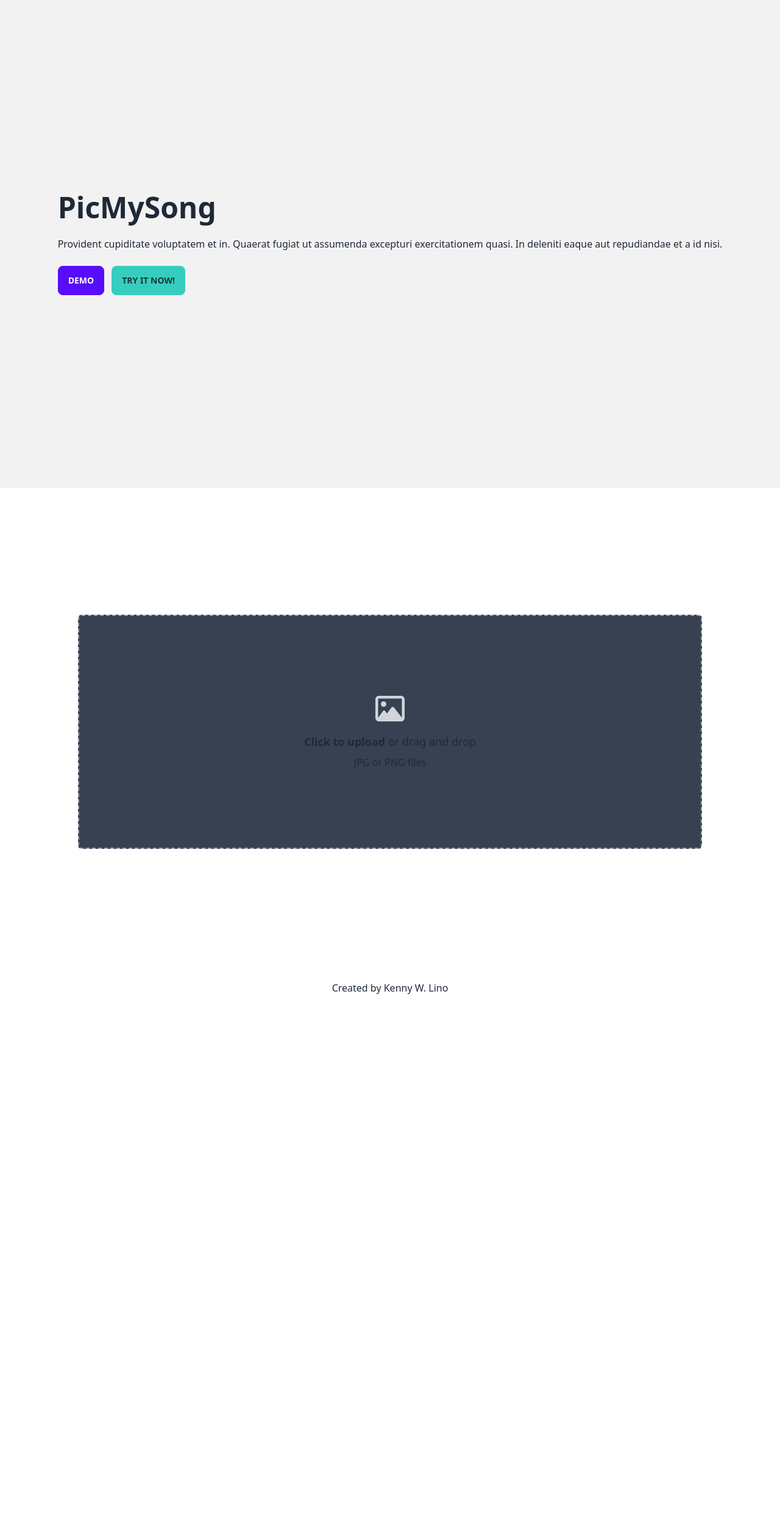
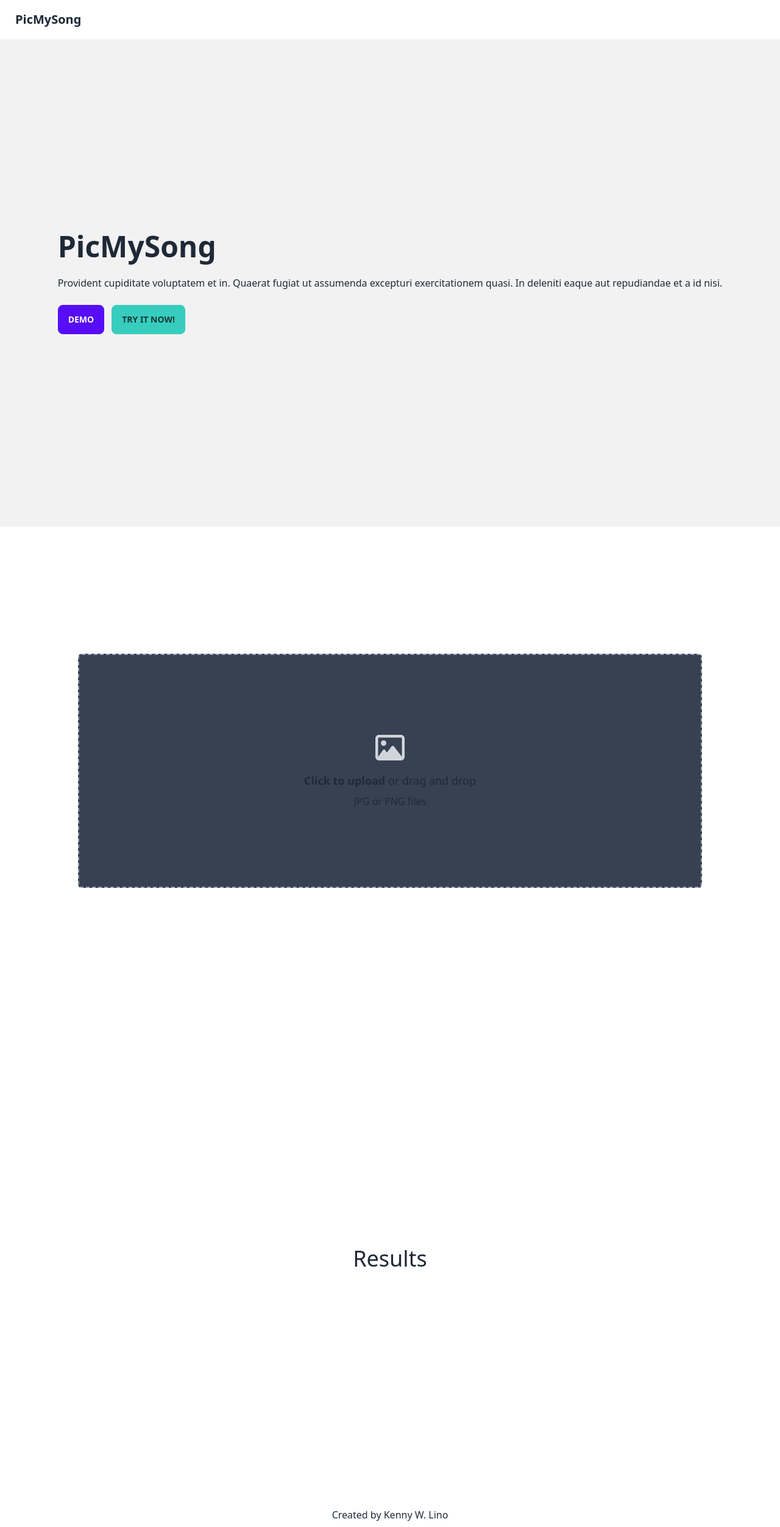
Before and after one commit to kennywlino/pic-my-song-client, a React (Vite) app: page / in a window 1280 px wide. Shown: the whole page at 61% size. Before the commit the page ends 1640 px from the top, so only its background shows below. Built offline with nearby package versions, Linux system fonts and the light colour scheme.

Commit message:
Mocked Header and Results components.

```diff
--- a/index.html
+++ b/index.html
@@ -4,7 +4,7 @@
     <meta charset="UTF-8" />
     <link rel="icon" type="image/svg+xml" href="/vite.svg" />
     <meta name="viewport" content="width=device-width, initial-scale=1.0" />
-    <title>Vite + React + TS</title>
+    <title>PicMySong</title>
   </head>
   <body>
     <div id="root"></div>
--- a/src/App.tsx
+++ b/src/App.tsx
@@ -1,12 +1,16 @@
+import Header from "./Header";
 import Hero from "./Hero";
+import FileUploadForm from "./FileUploadForm";
+import Results from "./Results";
 import Footer from "./Footer";
-import FileUploadForm from "./FileUploadForm";
 
 export default function App() {
   return (
     <div className="flex flex-col w-full min-h-screen overflow-x-hidden">
+      <Header />
       <Hero />
       <FileUploadForm />
+      <Results />
       <Footer />
     </div>
   );
--- a/src/Header.tsx
+++ b/src/Header.tsx
@@ -0,0 +1,7 @@
+export default function Header() {
+  return (
+    <div className="navbar bg-base-100">
+      <a className="btn btn-ghost normal-case text-xl">PicMySong</a>
+    </div>
+  )
+}
--- /dev/null
+++ b/src/Results.tsx
@@ -0,0 +1,7 @@
+export default function Results() {
+  return (
+    <div className="min-h-screen flex justify-center items-center">
+      <h1 className="text-4xl">Results</h1>
+    </div>
+  )
+}
```
